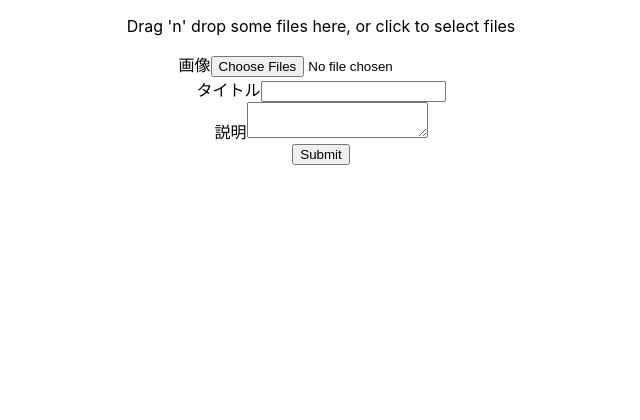
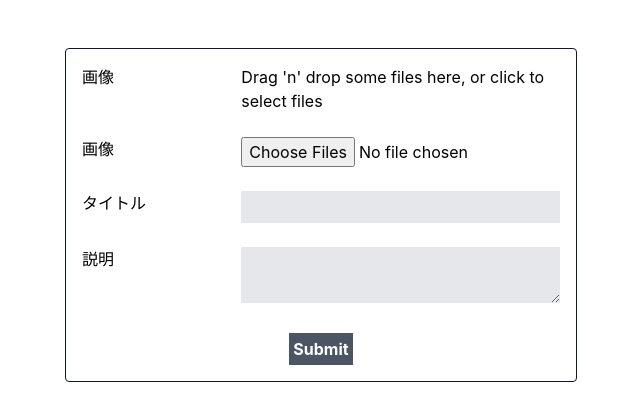
Before and after one commit to 9concepts/form-with-multi-images-example, a React (Create React App) app: page / in a window 1280 px wide. Shown: the top 420 px of the page, without its empty margins (319-959 px from the left). Built offline with nearby package versions, Linux system fonts and the light colour scheme.

Commit message:
Update design

```diff
--- a/src/App.tsx
+++ b/src/App.tsx
@@ -6,7 +6,7 @@ function App() {
   createFirebaseClientApp();
 
   return (
-    <div className="App">
+    <div className="flex justify-center pt-12">
       <PostForm />
     </div>
   );
--- a/src/components/Dropzone.tsx
+++ b/src/components/Dropzone.tsx
@@ -1,21 +1,19 @@
-import { useCallback } from "react"
-import { useDropzone } from "react-dropzone"
+import { useCallback } from "react";
+import { useDropzone } from "react-dropzone";
 
 export const Dropzone = () => {
   const onDrop = useCallback((acceptedFiles: File[]) => {
     // Do something with the files
-    console.log(acceptedFiles)
-  }, [])
-  const { getRootProps, getInputProps, isDragActive } = useDropzone({ onDrop })
+    console.log(acceptedFiles);
+  }, []);
+  const { getRootProps, getInputProps, isDragActive } = useDropzone({ onDrop });
 
   return (
-    <div {...getRootProps()}>
+    <div className=" cursor-pointer hover:bg-gray-100" {...getRootProps()}>
       <input {...getInputProps()} />
-      {
-        isDragActive ?
-          <p>Drop the files here ...</p> :
-          <p>Drag 'n' drop some files here, or click to select files</p>
-      }
+      {isDragActive
+        ? <p>Drop the files here ...</p>
+        : <p>Drag 'n' drop some files here, or click to select files</p>}
     </div>
-  )
-}
+  );
+};
--- a/src/components/PostForm.tsx
+++ b/src/components/PostForm.tsx
@@ -30,10 +30,24 @@ export const PostForm = () => {
   };
 
   return (
-    <form onSubmit={handleSubmit(onSubmit)}>
+    <form
+      className="w-full max-w-lg p-4 border-gray-900 border rounded"
+      onSubmit={handleSubmit(onSubmit)}
+    >
+      <div className="flex mb-6">
+        <label className="w-1/3">
+          画像
+        </label>
+        <div className="w-2/3">
           <Dropzone />
-      <label style={{ display: "block" }}>
+        </div>
+      </div>
+
+      <div className="flex mb-6">
+        <label className="w-1/3">
           画像
+        </label>
+        <div className="w-2/3">
           <input
             type="file"
             accept="image/*"
@@ -43,12 +57,19 @@ export const PostForm = () => {
             multiple
           />
           {errors.images && (
-          <p style={{ color: "tomato" }}>{errors.images.message}</p>
+            <p className=" text-red-400 text-left">{errors.images.message}</p>
           )}
+        </div>
+      </div>
+
+      <div className="flex mb-6">
+        <label className="w-1/3" htmlFor="title">
+          タイトル
         </label>
-      <label style={{ display: "block" }}>
-        タイトル
+        <div className="w-2/3">
           <input
+            id="title"
+            className="bg-gray-200 w-full p-1"
             {...register("title", {
               required: "必須です。",
               maxLength: {
@@ -58,12 +79,18 @@ export const PostForm = () => {
             })}
           />
           {errors.title && (
-          <p style={{ color: "tomato" }}>{errors.title.message}</p>
+            <p className=" text-red-400 text-left">{errors.title.message}</p>
           )}
+        </div>
+      </div>
+      <div className="flex mb-6">
+        <label className="w-1/3" htmlFor="description">
+          説明
         </label>
-      <label style={{ display: "block" }}>
-        説明
+        <div className="w-2/3">
           <textarea
+            id="description"
+            className="bg-gray-200 w-full p-1"
             {...register("description", {
               required: "必須です。",
               maxLength: {
@@ -73,11 +100,19 @@ export const PostForm = () => {
             })}
           />
           {errors.description && (
-          <p style={{ color: "tomato" }}>{errors.description.message}</p>
+            <p className=" text-red-400 text-left">
+              {errors.description.message}
+            </p>
           )}
-      </label>
+        </div>
+      </div>
 
-      <input type="submit" />
+      <div className="text-center">
+        <input
+          className="text-white bg-gray-600 p-1 font-bold cursor-pointer"
+          type="submit"
+        />
+      </div>
     </form>
   );
 };
--- a/src/index.css
+++ b/src/index.css
@@ -1,6 +1,6 @@
-/* @tailwind base;
+@tailwind base;
 @tailwind components;
-@tailwind utilities; */
+@tailwind utilities;
 
 body {
   margin: 0;
```
Lines whose indentation alone changed are shown as unchanged.
